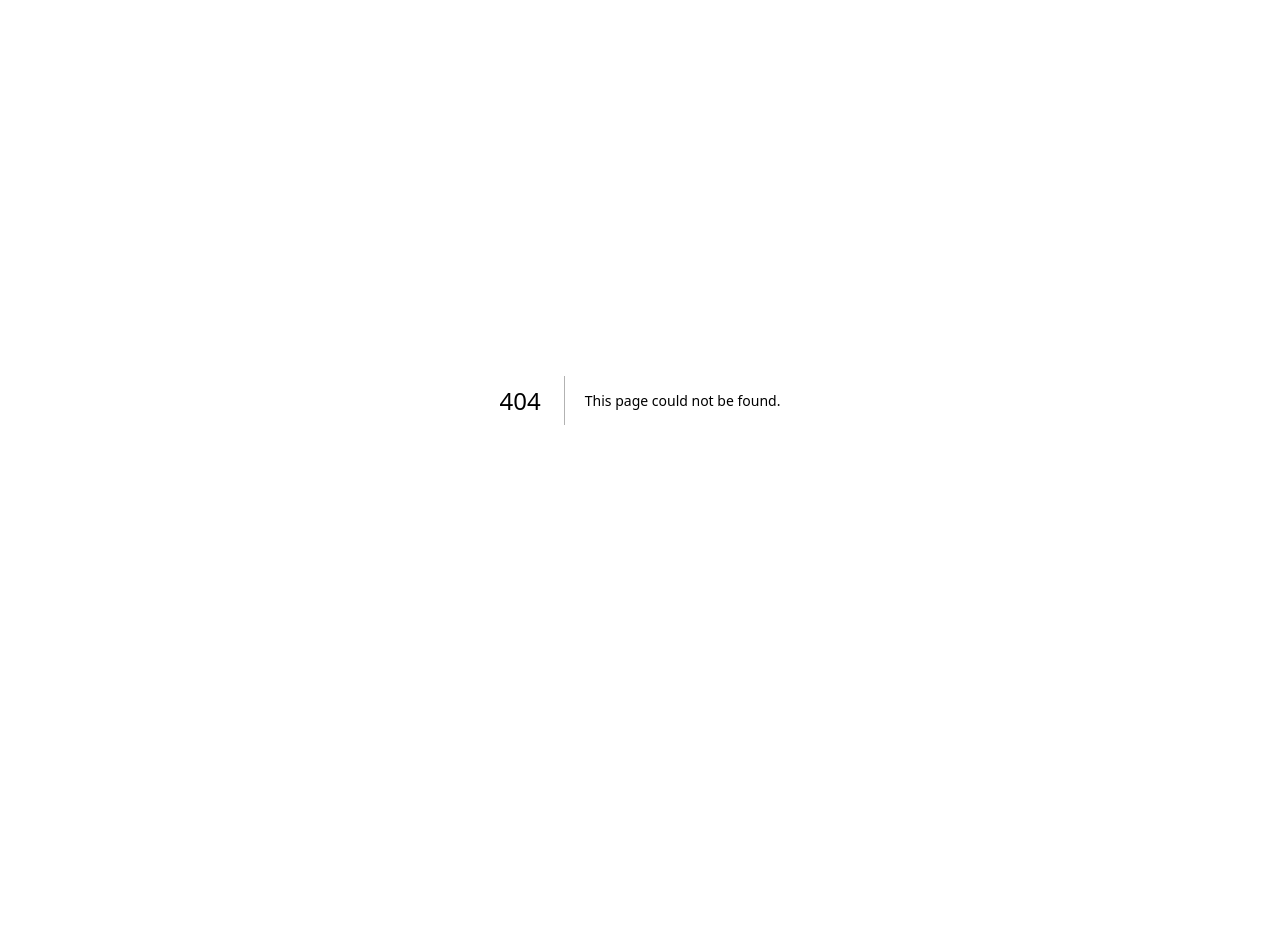
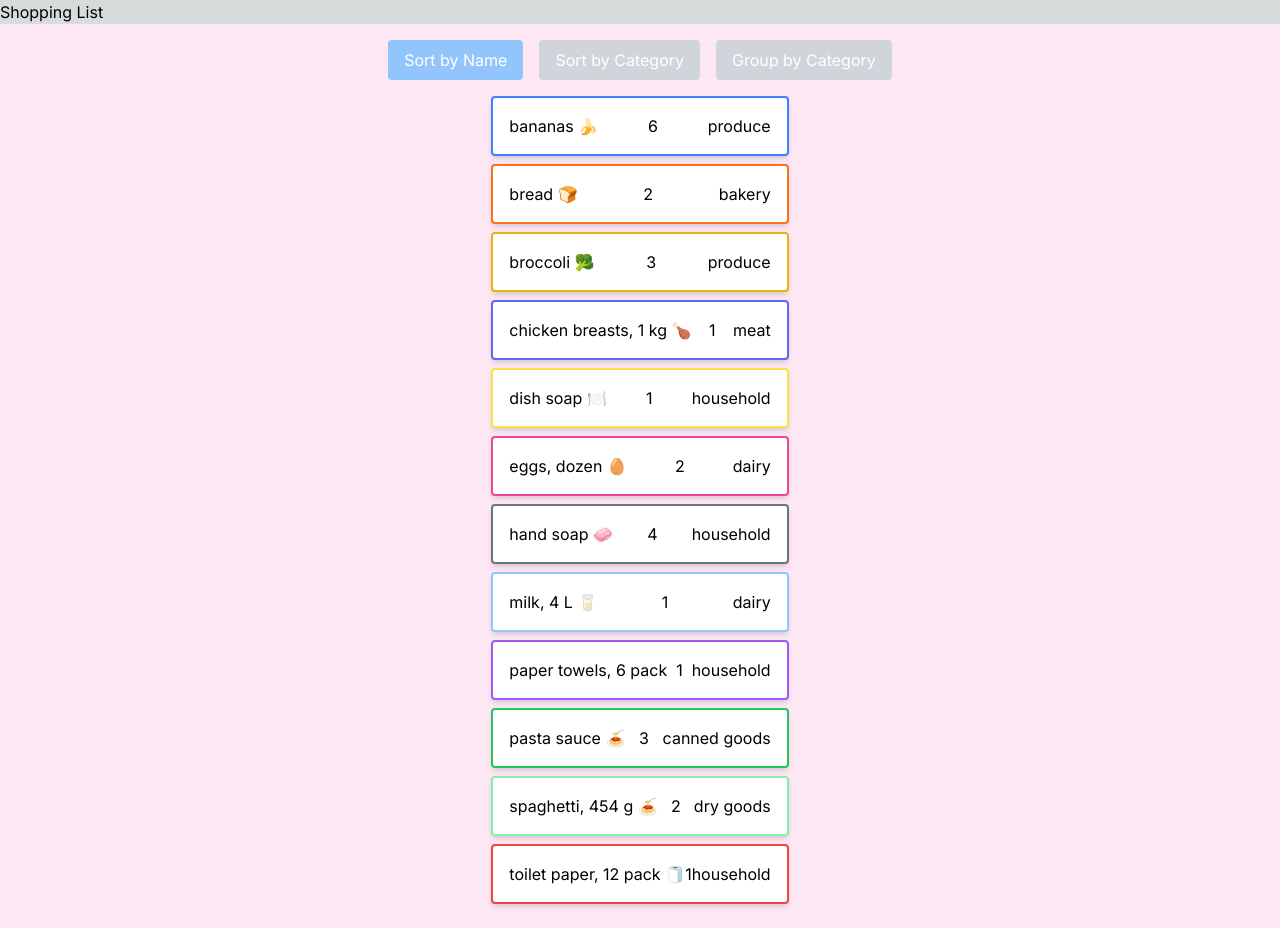
Before and after one commit to MYasin99/cprg306-assignments, a Next.js app: page /week5 in a window 1280 px wide. Before the commit this address had no page. Before the commit the page ends 800 px from the top, so only its background shows below. Built offline with nearby package versions, Linux system fonts and the light colour scheme.

Commit message:
Assignment 5

```diff
--- a/app/page.js
+++ b/app/page.js
@@ -15,6 +15,9 @@ export default function Page() {
       <p>
       <Link href="/week4"> Week 4 </Link>
       </p>
+      <p>
+      <Link href="/week5"> Week 5 </Link>
+      </p>
     </main>
   )
 }
--- /dev/null
+++ b/app/week5/item-list.js
@@ -0,0 +1,77 @@
+'use client';
+import React, { useState } from 'react';
+import Item from './item';
+import itemsData from './items.json';
+
+const ItemList = () => {
+    const [sortBy, setSortBy] = useState('name');
+    const [groupByCategory, setGroupByCategory] = useState(false);
+
+    const sortedItems = [...itemsData].sort((a, b) => {
+        if (sortBy === 'name') return a.name.localeCompare(b.name);
+        if (sortBy === 'category') return a.category.localeCompare(b.category);
+        return 0;
+    });
+
+    const groupedItems = sortedItems.reduce((acc, item) => {
+        (acc[item.category] = acc[item.category] || []).push(item);
+        return acc;
+    }, {});
+
+    const renderItems = () => {
+        if (groupByCategory) {
+            return Object.keys(groupedItems).sort().map(category => (
+                <div key={category}>
+                    <h2 className="text-pink-400">{category}</h2>
+                    <ul>
+                        {groupedItems[category].map(item => (
+                            <Item key={item.id} name={item.name} quantity={item.quantity} category={item.category} />
+                        ))}
+                    </ul>
+                </div>
+            ));
+        } else {
+            return (
+                <ul>
+                    {sortedItems.map(item => (
+                        <Item key={item.id} name={item.name} quantity={item.quantity} category={item.category} />
+                    ))}
+                </ul>
+            );
+        }
+    };
+
+    return (
+        <div className="flex flex-col items-center bg-pink-100 p-4">
+            <div className="mb-4">
+                <button
+                    onClick={() => {
+                        setSortBy('name');
+                        setGroupByCategory(false);  // Update groupByCategory state here
+                    }}
+                    className={`px-4 py-2 rounded ${sortBy === 'name' && !groupByCategory ? 'bg-blue-300' : 'bg-gray-300'} text-white hover:bg-blue-400`}
+                >
+                    Sort by Name
+                </button>
+                <button
+                    onClick={() => {
+                        setSortBy('category');
+                        setGroupByCategory(false);  // Update groupByCategory state here
+                    }}
+                    className={`ml-4 px-4 py-2 rounded ${sortBy === 'category' && !groupByCategory ? 'bg-blue-300' : 'bg-gray-300'} text-white hover:bg-blue-400`}
+                >
+                    Sort by Category
+                </button>
+                <button
+                    onClick={() => setGroupByCategory(prev => !prev)}
+                    className={`ml-4 px-4 py-2 rounded ${groupByCategory ? 'bg-blue-300' : 'bg-gray-300'} text-white hover:bg-blue-400`}
+                >
+                    Group by Category
+                </button>
+            </div>
+            {renderItems()}
+        </div>
+    );
+};
+
+export default ItemList;
--- /dev/null
+++ b/app/week5/item.js
@@ -0,0 +1,46 @@
+import React, { useState } from 'react';
+
+const colors = [
+  'border-red-500',
+  'border-orange-500',
+  'border-yellow-500',
+  'border-green-500',
+  'border-blue-500',
+  'border-indigo-500',
+  'border-purple-500',
+  'border-pink-500',
+  'border-gray-500',
+  'border-blue-300',
+  'border-green-300',
+  'border-yellow-300',
+  // ... add more colors if needed
+];
+
+// Function to shuffle an array
+const shuffleArray = (array) => {
+  for (let i = array.length - 1; i > 0; i--) {
+    const j = Math.floor(Math.random() * (i + 1));
+    [array[i], array[j]] = [array[j], array[i]];
+  }
+  return array;
+};
+
+let colorIndex = 0;
+const shuffledColors = shuffleArray([...colors]);  // Shuffle the colors array
+
+const Item = ({ name, quantity, category }) => {
+  colorIndex = (colorIndex + 1) % shuffledColors.length;  // Cycle through the shuffled colors array
+  const borderColorClass = shuffledColors[colorIndex];
+
+  return (
+    <li className={`p-4 mb-2 bg-white rounded shadow-md ${borderColorClass} border-2`}>
+      <div className="flex justify-between">
+        <span className="text-black">{name}</span>
+        <span className="text-black">{quantity}</span>
+        <span className="text-black">{category}</span>
+      </div>
+    </li>
+  );
+};
+
+export default Item;
--- /dev/null
+++ b/app/week5/items.json
@@ -0,0 +1,74 @@
+[
+    {
+      "id": "1h2GJKH12gkHG31h1H",
+      "name": "milk, 4 L 🥛",
+      "quantity": 1,
+      "category": "dairy"
+    },
+    {
+      "id": "2KJH3k2j3H1k2J3K1H",
+      "name": "bread 🍞",
+      "quantity": 2,
+      "category": "bakery"
+    },
+    {
+      "id": "3h2KJH3k2j3H1k2J3",
+      "name": "eggs, dozen 🥚",
+      "quantity": 2,
+      "category": "dairy"
+    },
+    {
+      "id": "4k2J3K1H2GJKH12gk",
+      "name": "bananas 🍌",
+      "quantity": 6,
+      "category": "produce"
+    },
+    {
+      "id": "5H1h1H2KJH3k2j3H",
+      "name": "broccoli 🥦",
+      "quantity": 3,
+      "category": "produce"
+    },
+    {
+      "id": "6H1k2J3K1H2GJKH1",
+      "name": "chicken breasts, 1 kg 🍗",
+      "quantity": 1,
+      "category": "meat"
+    },
+    {
+      "id": "7gkHG31h1H2KJH3k",
+      "name": "pasta sauce 🍝",
+      "quantity": 3,
+      "category": "canned goods"
+    },
+    {
+      "id": "8j3H1k2J3K1H2GJK",
+      "name": "spaghetti, 454 g 🍝",
+      "quantity": 2,
+      "category": "dry goods"
+    },
+    {
+      "id": "9H12gkHG31h1H2KJ",
+      "name": "toilet paper, 12 pack 🧻",
+      "quantity": 1,
+      "category": "household"
+    },
+    {
+      "id": "10H3k2j3H1k2J3K1",
+      "name": "paper towels, 6 pack",
+      "quantity": 1,
+      "category": "household"
+    },
+    {
+      "id": "11k2J3K1H2GJKH12",
+      "name": "dish soap 🍽️",
+      "quantity": 1,
+      "category": "household"
+    },
+    {
+      "id": "12GJKH12gkHG31h1",
+      "name": "hand soap 🧼",
+      "quantity": 4,
+      "category": "household"
+    }
+  ]
--- /dev/null
+++ b/app/week5/page.js
@@ -0,0 +1,14 @@
+'use client';
+import React from 'react';
+import ItemList from './item-list';
+
+const Page = () => {
+  return (
+    <main>
+      <h1>Shopping List</h1>
+      <ItemList />
+    </main>
+  );
+};
+
+export default Page;
```
